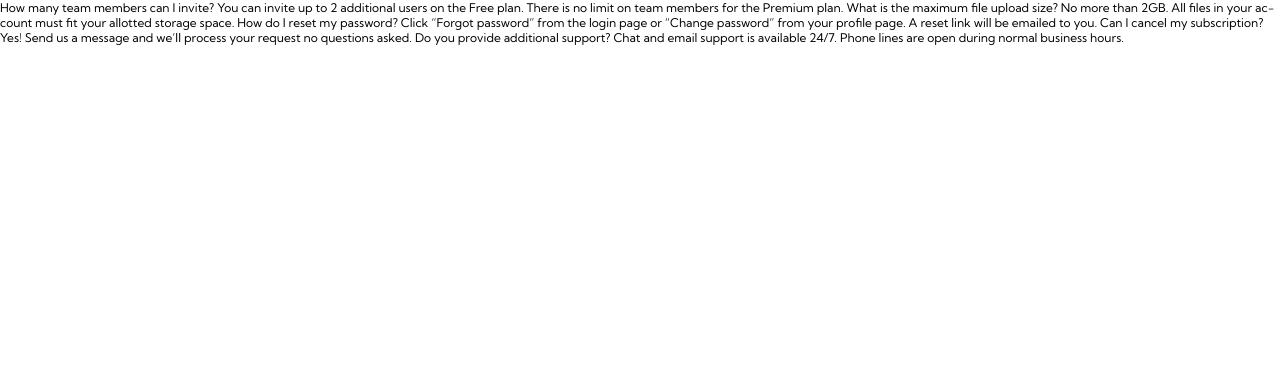
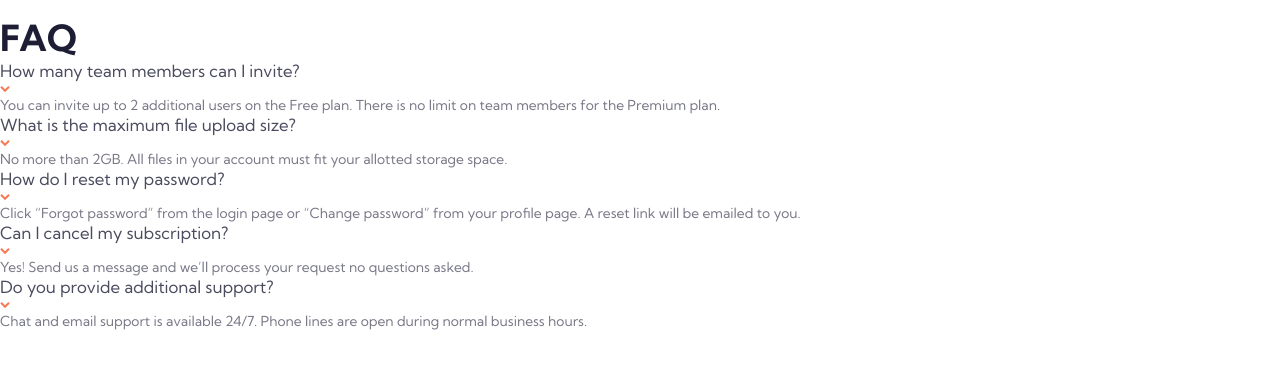
Before and after one commit to 3eze3/FAQ-Acording-Card, a plain HTML site: page dist/index.html in a window 1280 px wide. Drawn offline with Linux system fonts and the light colour scheme.

Commit message:
Add the structure and scritp for the project

```diff
--- a/dist/index.html
+++ b/dist/index.html
@@ -3,8 +3,6 @@
   <head>
     <meta charset="UTF-8" />
     <meta name="viewport" content="width=device-width, initial-scale=1.0" />
-    <!-- displays site properly based on user's device -->
-
     <link
       rel="icon"
       type="image/png"
@@ -14,22 +12,98 @@
     <title>Frontend Mentor | FAQ Accordion Card</title>
   </head>
   <body>
-    <!--Font-family: Kumbh Sans -->
-    How many team members can I invite? You can invite up to 2 additional users
-    on the Free plan. There is no limit on team members for the Premium plan.
-    <!--  -->
-    What is the maximum file upload size? No more than 2GB. All files in your
-    account must fit your allotted storage space.
-    <!--  -->
-    How do I reset my password? Click “Forgot password” from the login page or
-    “Change password” from your profile page. A reset link will be emailed to
-    you.
-    <!--  -->
-    Can I cancel my subscription? Yes! Send us a message and we’ll process your
-    request no questions asked.
-    <!--  -->
-    Do you provide additional support? Chat and email support is available 24/7.
-    Phone lines are open during normal business hours.
-    <!--  -->
+    <main class="card">
+      <div class="card__images">
+        <img src="assets/images/bg-pattern-desktop.sv" alt="" />
+        <img
+          src="assets/images/illustration-box-desktop.sv"
+          alt
+          aria-hidden="true" />
+        <img src="assets/images/illustration-woman-online-desktop.sv" alt="" />
+      </div>
+      <section class="card__wrapper">
+        <h1 class="card__title">FAQ</h1>
+        <div class="card__acordeon acordeon">
+          <!-- 1 -->
+          <div class="acordeon__box">
+            <header class="acordeon__head">
+              <h2 class="acordeon__question">
+                How many team members can I invite?
+              </h2>
+              <img
+                src="assets/images/icon-arrow-down.svg"
+                alt
+                aria-hidden="true" />
+            </header>
+            <p class="acordeon__description">
+              You can invite up to 2 additional users on the Free plan. There is
+              no limit on team members for the Premium plan.
+            </p>
+          </div>
+          <!-- 2 -->
+          <div class="acordeon__box">
+            <header class="acordeon__head">
+              <h2 class="acordeon__question">
+                What is the maximum file upload size?
+              </h2>
+              <img
+                src="assets/images/icon-arrow-down.svg"
+                alt
+                aria-hidden="true" />
+            </header>
+            <p class="acordeon__description">
+              No more than 2GB. All files in your account must fit your allotted
+              storage space.
+            </p>
+          </div>
+        </div>
+        <!-- 3 -->
+        <div class="acordeon__box">
+          <header class="acordeon__head">
+            <h2 class="acordeon__question">How do I reset my password?</h2>
+            <img
+              src="assets/images/icon-arrow-down.svg"
+              alt
+              aria-hidden="true" />
+          </header>
+          <p class="acordeon__description">
+            Click “Forgot password” from the login page or “Change password”
+            from your profile page. A reset link will be emailed to you.
+          </p>
+        </div>
+        <!-- 4 -->
+        <div class="acordeon__box">
+          <header class="acordeon__head">
+            <h2 class="acordeon__question">Can I cancel my subscription?</h2>
+            <img
+              src="assets/images/icon-arrow-down.svg"
+              alt
+              aria-hidden="true" />
+          </header>
+          <p class="acordeon__description">
+            Yes! Send us a message and we’ll process your request no questions
+            asked.
+          </p>
+        </div>
+        <!-- 5 -->
+        <div class="acordeon__box">
+          <header class="acordeon__head">
+            <h2 class="acordeon__question">
+              Do you provide additional support?
+            </h2>
+            <img
+              src="assets/images/icon-arrow-down.svg"
+              alt
+              aria-hidden="true" />
+          </header>
+          <p class="acordeon__description">
+            Chat and email support is available 24/7. Phone lines are open
+            during normal business hours.
+          </p>
+        </div>
+        <!--  -->
+      </section>
+    </main>
   </body>
 </html>
+<!-- <script src=""></script> -->
```
